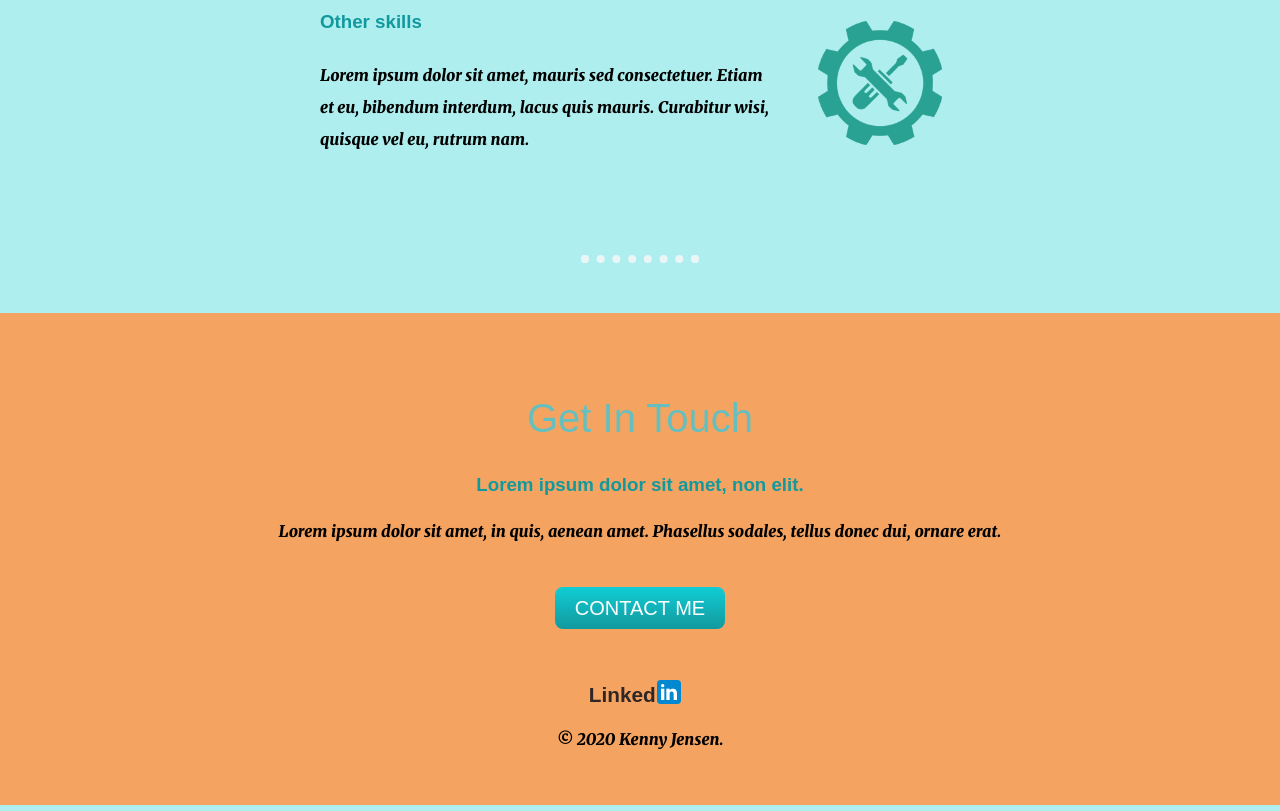
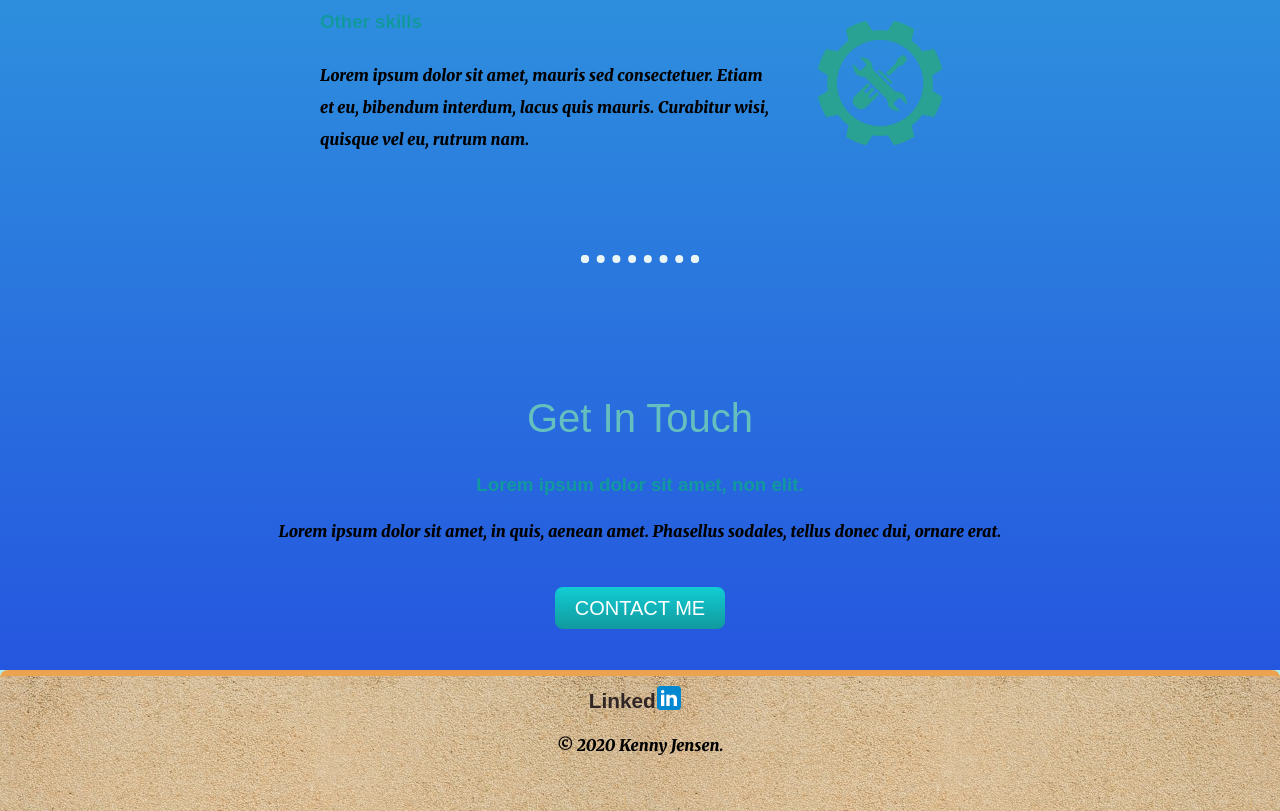
Before and after one commit to GoblinMeister4000/CV, a plain HTML site: page index.html in a window 1280 px wide. Shown: the part 1650-2461 px from the top of the page. Drawn offline with Linux system fonts and the light colour scheme.

Commit message:
Initial oceanic floor design

```diff
--- a/css/styles.css
+++ b/css/styles.css
@@ -72,7 +72,8 @@ h3 {
 /* ---------- START Middle container ---------- */
 
 .middle-container {
-
+    background-image: linear-gradient(to bottom, rgb(57, 219, 219), rgb(37, 86, 223) );
+    /*background-color: rgb(57, 219, 219);*/
 }
 
 hr {
@@ -109,7 +110,6 @@ hr {
 /* ---------- START Bottom container ---------- */
 
 .contact-me{
-    background-color: sandybrown;
     padding: 50px 0px;
 }
 
@@ -118,9 +118,12 @@ hr {
 }
 
 .bottom-container {
-    background-color: sandybrown;
+    margin: 0px;
     padding-bottom: 50px;
-    margin: 0px;
+    border-top: 6px solid rgb(236, 163, 79);
+    border-top-left-radius: 8px;
+    border-top-right-radius: 8px;
+    background-image: url("../assets/images/sand_texture.jpg");
 }
 
 .bottom-container p {
```
Also changed, not shown: assets/images/sand_texture.jpg (added).
